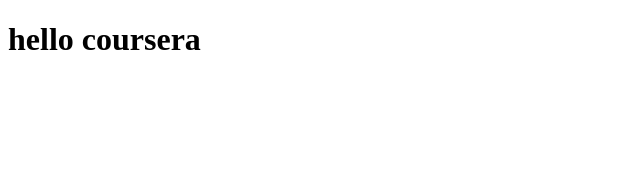
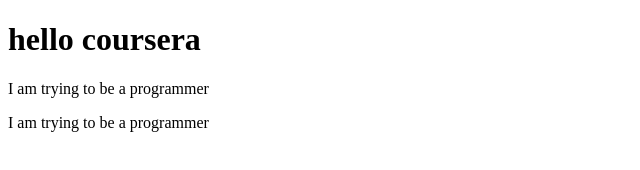
Before and after one commit to pshweta06/coursera-test, a plain HTML site: page site/index.html in a window 1280 px wide. Shown: the whole page, without its empty margins (0-640 px from the left). Drawn offline with Linux system fonts and the light colour scheme.

Commit message:
Small addition to content

```diff
--- a/site/index.html
+++ b/site/index.html
@@ -5,5 +5,8 @@
 </head>
 <body>
 <h1> hello coursera </h1>
+<p> I am trying to be a programmer </p>
+<p> I am trying to be a programmer </p>
+
 </body>
 </html>
```
